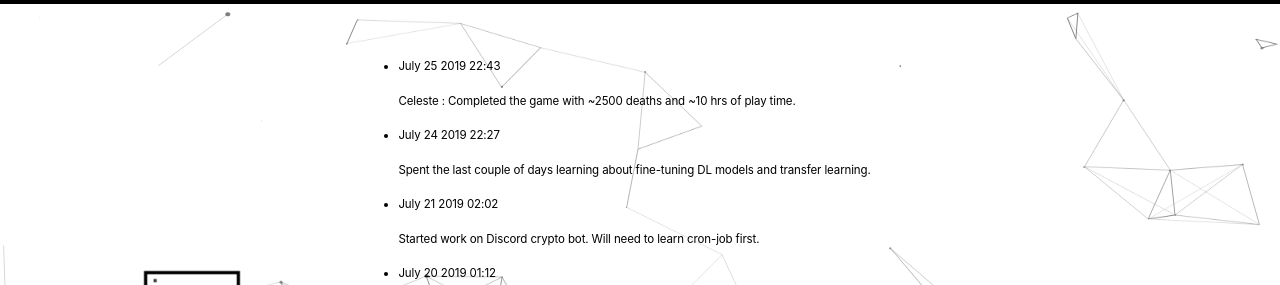
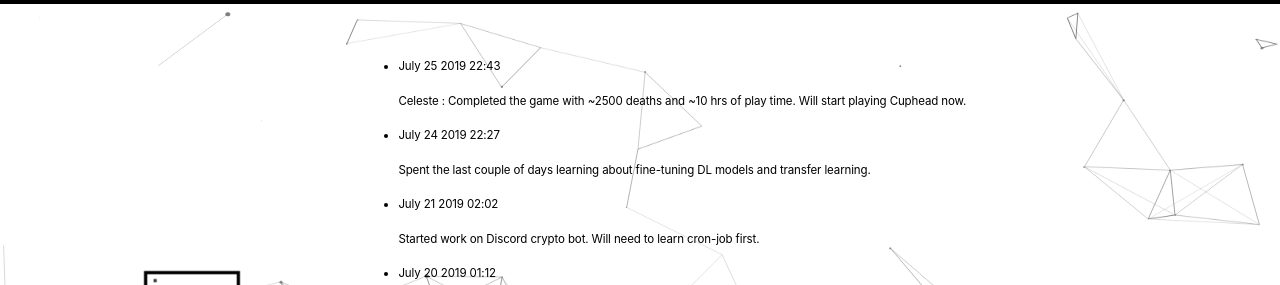
Before and after one commit to vedantsingh1404/website-v2.0, a Jekyll site: the page built from index.html, in a window 1280 px wide and 900 px high, scrolled down 982 px. Shown: the part 179-464 px from the top of the window. Built offline with Jekyll 4.4.1, drawn with Linux system fonts in a browser that asks for light colours.

Commit message:
add note

```diff
--- a/_data/notes.yml
+++ b/_data/notes.yml
@@ -1,6 +1,6 @@
 - date: July 25 2019 22:43
   content : |
-    Celeste : Completed the game with ~2500 deaths and ~10 hrs of play time.
+    Celeste : Completed the game with ~2500 deaths and ~10 hrs of play time. Will start playing Cuphead now.
 
 - date: July 24 2019 22:27
   content: |
```
